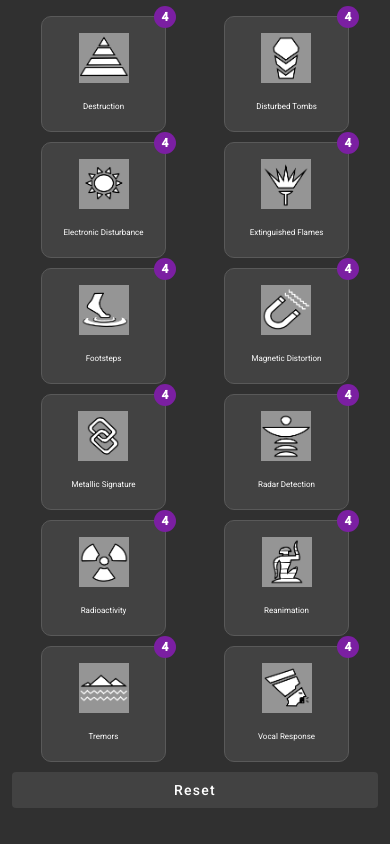
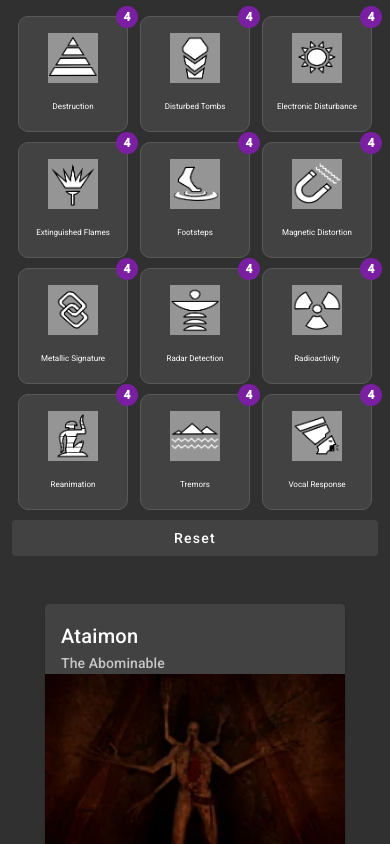
Before and after one commit to BlackholeDevice/Forewarned-Overlay, an Angular app: page / in a window 390 px wide. Shown: the top 844 px of the page. Built offline with nearby package versions, Linux system fonts and the light colour scheme.

Commit message:
Resized to 3 columns on small screens.

```diff
--- a/src/app/app.component.html
+++ b/src/app/app.component.html
@@ -2,7 +2,7 @@
   <div *ngIf="summary$ | async; let summary" class="container d-flex flex-wrap justify-content-center">
     <div
       *ngFor="let button of evidenceButtons | keyvalue"
-      class="col-lg-2 col-md-3 col-6 d-flex justify-content-center"
+      class="col-lg-2 col-md-3 col-4 d-flex justify-content-center"
     >
       <mat-button-toggle
         (change)="toggleEvidence(button.key)"
--- a/src/app/app.component.scss
+++ b/src/app/app.component.scss
@@ -7,7 +7,7 @@
   white-space: break-spaces;
   border-radius: 10px !important;
   margin-bottom: 10px;
-  width: 125px;
+  width: 110px;
   font-size: 8px;
 
   .evidence-icon {
```
